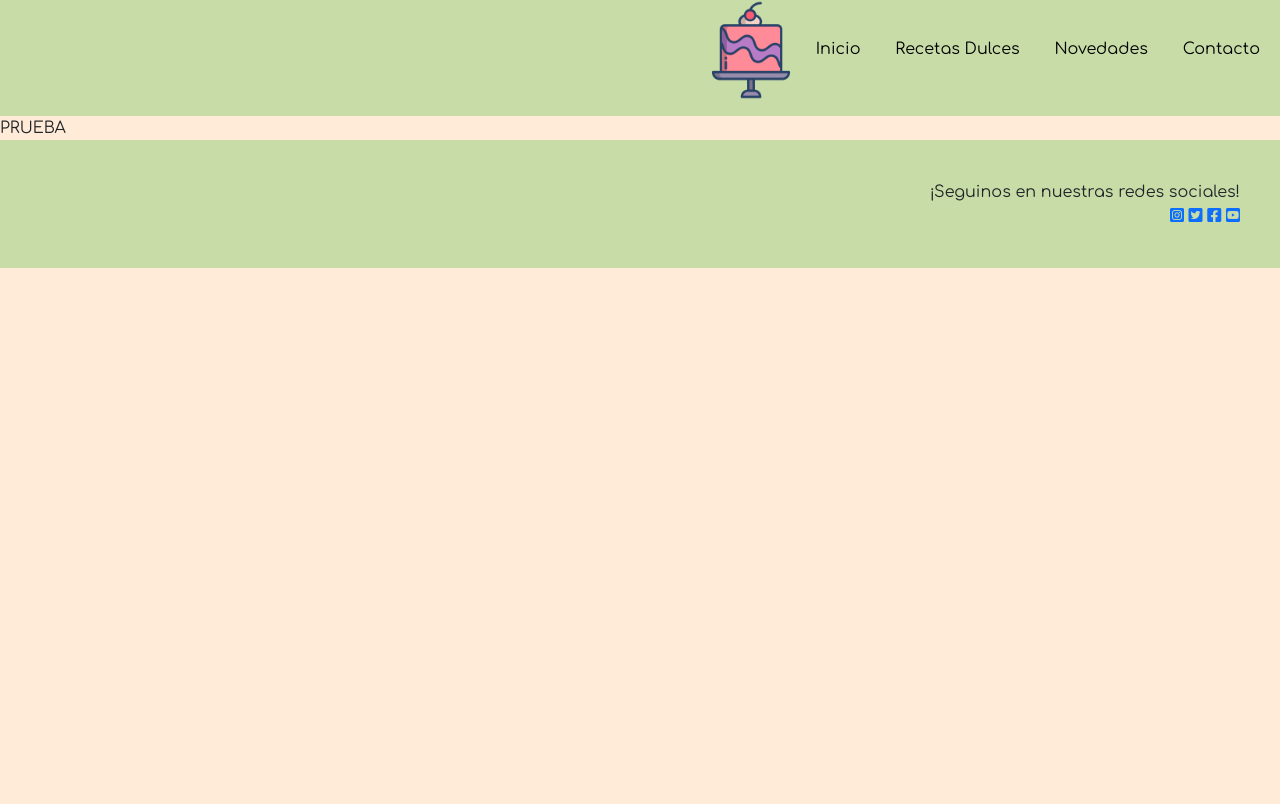
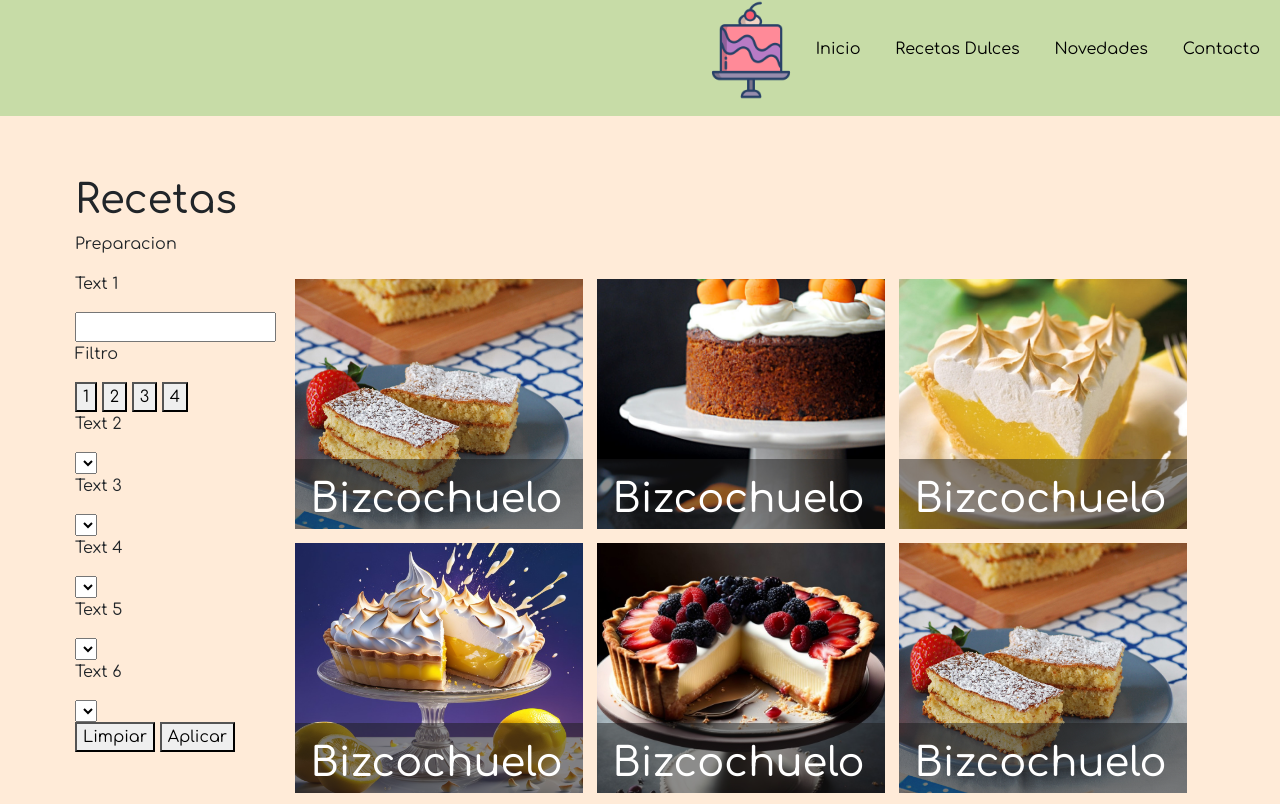
Before and after one commit to vyrodriguez/tpIntegradorCodo2024.github.io, a plain HTML site: page dulces.html in a window 1280 px wide. Shown: the top 804 px of the page. Drawn offline with nearby package versions, Linux system fonts and the light colour scheme.

Commit message:
Dulces y Styles
Comenzamos a trabajar en el archivo dulces.html y styles.css, creamos las cards y un panel de búsqueda y filtro para buscar las recetas, aún no está terminado.

```diff
--- a/css/styles.css
+++ b/css/styles.css
@@ -41,3 +41,87 @@ nav ul li a {
 nav ul li a:hover {
     background-color:FFEBD8;
 }
+
+/* Estilos de la pagina dulces */
+.box-main-recetas {
+    margin-left: 75px;
+    margin-right: 75px;
+    margin-top: 60px;
+    margin-bottom: 60px;
+}
+
+.box-contenido-recetas {
+    display: flex;
+
+}
+
+.box-filtro-recetas {
+
+
+}
+
+.box-tarjetas-recetas {
+    display: flex;
+    flex-wrap: wrap;
+
+    justify-content: center;
+}
+
+.tarjeta-receta {
+    width: 288px;
+    height: 250px;
+    margin: 7px;
+    overflow: hidden;
+}
+
+.img-receta {
+    width: 100%;
+    height: 100%;
+    object-fit: cover;
+}
+
+.img-receta:hover {
+    cursor: pointer;
+}
+
+.descripcion-receta {
+    padding: 6px;
+    position: sticky;
+    background: rgb(27, 27, 27, .5);
+    width: 288px;
+    color: white;
+    bottom: 0;
+    height: 70px;
+}
+
+.descripcion-receta h1 {
+    margin: 10px;
+    font-size: 40px;
+
+}
+
+.descripcion-receta p {
+    margin: 20px;
+    font-size: 20px;
+    visibility: hidden;
+    opacity: 0;
+}
+
+.tarjeta-receta:hover .descripcion-receta {
+    height: 251px;
+    bottom: 0;
+    background: black/0.5;
+    transition: 0.5s;
+    cursor: pointer;
+}
+
+.tarjeta-receta:hover .descripcion-receta p {
+    opacity: 1;
+    visibility: visible;
+    transition: 0.5s;
+}
+
+.tarjeta-receta:hover img {
+    transform: scale(1.2);
+    transition: 0.5s;
+}
--- a/dulces.html
+++ b/dulces.html
@@ -30,9 +30,83 @@
 
     </nav>
 
-    <div>
-        PRUEBA
-    </div>
+    <main class="box-main-recetas">
+        <section>
+            <h1>Recetas</h1>
+            <p>Preparacion</p>
+        </section>
+        <section class="box-contenido-recetas">
+            <div class="box-filtro-recetas">
+                <p>Text 1</p>
+                <input type="text">
+                <p>Filtro</p>
+                <button>1</button>
+                <button>2</button>
+                <button>3</button>
+                <button>4</button>
+                <p>Text 2</p>
+                <select name="" id=""></select>
+                <p>Text 3</p>
+                <select name="" id=""></select>
+                <p>Text 4</p>
+                <select name="" id=""></select>
+                <p>Text 5</p>
+                <select name="" id=""></select>
+                <p>Text 6</p>
+                <select name="" id=""></select>
+                <div>
+                    <button>Limpiar</button>
+                    <button>Aplicar</button>
+                </div>
+            </div>
+            <div class="box-tarjetas-recetas">
+                <div class="tarjeta-receta">
+                    <img src="./img/bizcochuelo.jpg" alt="" class="img-receta">
+                    <div class="descripcion-receta">
+                        <h1>Bizcochuelo</h1>
+                        <p>Preparacion</p>
+                    </div>
+                </div>
+                <div class="tarjeta-receta">
+                    <img src="./img/carrot_cake.jpg" alt="" class="img-receta">
+                    <div class="descripcion-receta">
+                        <h1>Bizcochuelo</h1>
+                        <p>Preparacion</p>
+                    </div>
+                </div>
+                <div class="tarjeta-receta">
+                    <img src="./img/lemonPie.jpg" alt="" class="img-receta">
+                    <div class="descripcion-receta">
+                        <h1>Bizcochuelo</h1>
+                        <p>Preparacion</p>
+                    </div>
+                </div>
+                <div class="tarjeta-receta">
+                    <img src="./img/lemon-pie2.jpg" alt="" class="img-receta">
+                    <div class="descripcion-receta">
+                        <h1>Bizcochuelo</h1>
+                        <p>Preparacion</p>
+                    </div>
+                </div>
+                <div class="tarjeta-receta">
+                    <img src="./img/tarta.jpg" alt="" class="img-receta">
+                    <div class="descripcion-receta">
+                        <h1>Bizcochuelo</h1>
+                        <p>Preparacion</p>
+                    </div>
+                </div>
+                <div class="tarjeta-receta">
+                    <img src="./img/bizcochuelo.jpg" alt="" class="img-receta">
+                    <div class="descripcion-receta">
+                        <h1>Bizcochuelo</h1>
+                        <p>Preparacion</p>
+                    </div>
+                </div>
+            </div>
+        </section>
+
+    </main>
+
     <footer>
         <div>
             <div>¡Seguinos en nuestras redes sociales!</div>
```
Also changed, not shown: img/lemon-pie2.jpg (added), img/lemonPie.jpg (added), img/tarta.jpg (added).
